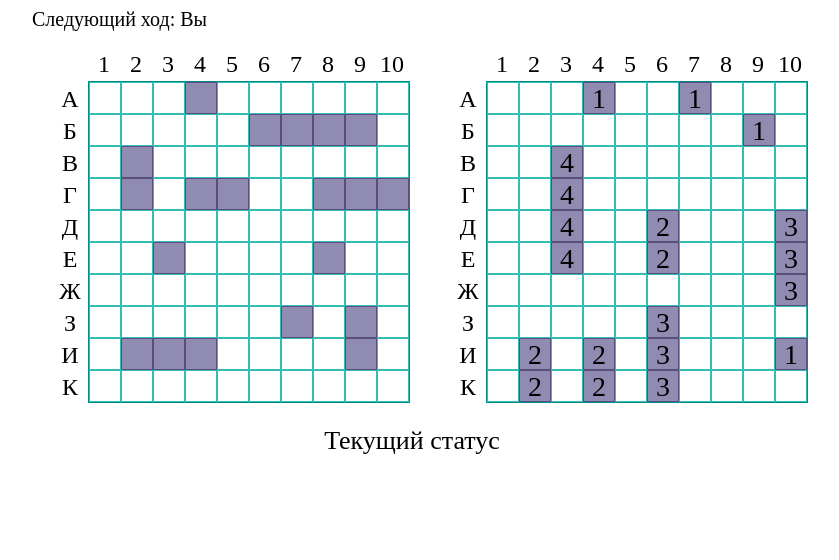
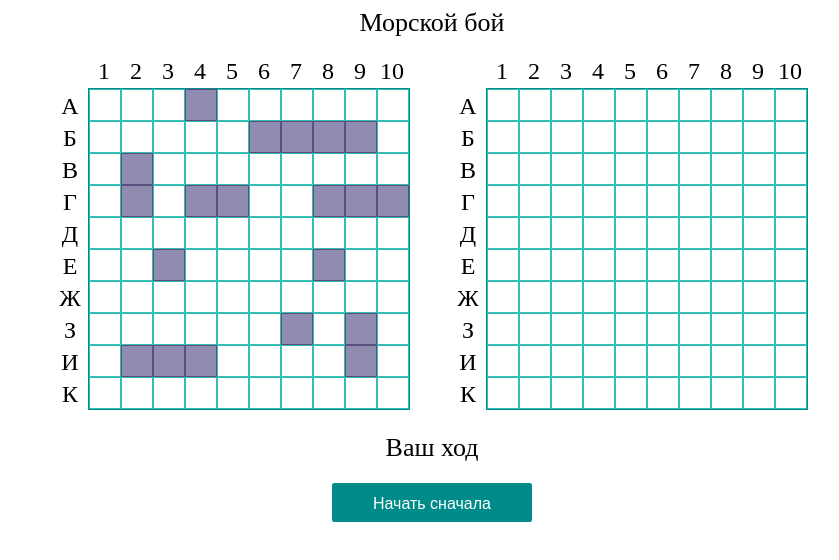
Before and after one commit to AnastasiaSidorenko/Sea_fight, a React (Create React App) app: page / in a window 1280 px wide. Shown: the top 560 px of the page, without its empty margins (208-1047 px from the left). Built offline with nearby package versions, Linux system fonts and the light colour scheme; the HTML template or start-up script is replaced by a standard one.

Commit message:
Game refreshing & score counting

```diff
--- a/src/App.js
+++ b/src/App.js
@@ -6,7 +6,9 @@ class App extends Component {
     constructor(props) {
         super(props);
         this.state = {
-            user: ""
+            user: "",
+            //isStartAgainButtonClicked: false,
+            date: "",
         }
     }
 
@@ -14,9 +16,17 @@ class App extends Component {
         this.setState({ user: name })
     }
 
+    startAgain = () => {
+        //this.setState({ isStartAgainButtonClicked: true })
+        this.setState({ date: this.getDate() })
+    }
+
+    getDate = () => {
+        return Date.now();
+    }
+
     render() {
-        //  if (this.state.user) {
-        return <Game name={this.state.user} />
+        return <Game name={this.state.user} key={this.state.date} startAgainFunction={this.startAgain} />
         /*  }
           else {
 
--- a/src/Components/Game.jsx
+++ b/src/Components/Game.jsx
@@ -8,48 +8,104 @@ export class Game extends React.Component {
             //_userSquares: Array(100).fill(null),
             _userSquares: Array(10).fill(null).map(item => (new Array(10).fill(null))),
             _userShips: Array(10).fill(null).map(item => (new Array(10).fill(null))),
-            userMoves: Array(10).fill(null).map(item => (new Array(10).fill(null))),
+            userHits: Array(4).fill(null),
             //_systemSquares: Array(100).fill(null),
             _systemSquares: Array(10).fill(null).map(item => (new Array(10).fill(null))),
             _systemShips: Array(10).fill(null).map(item => (new Array(10).fill(null))),
-            systemMoves: Array(10).fill(null).map(item => (new Array(10).fill(null))),
+            systemHits: Array(4).fill(null),
+            status: "Ваш ход",
             systemIsNext: true,
-            isGameEnded: false
+            isGameEnded: false,
         };
     }
 
     handleClick(i, j, type) {
         if (type === "system") {
             let squares = this.state._systemSquares.slice();
-            squares[i][j] = "X";
+            if (this.state._systemShips[i][j]) {
+                squares[i][j] = "X";
+                this.setState({ status: "Вы попали. Стреляет компьютер" })
+                this.setPlayerScore("user", i, j);
+            }
+            else {
+                squares[i][j] = "M";
+                this.setState({ status: "Вы промахнулись. Стреляет компьютер" })
+            }
             this.setState({ _systemSquares: squares });
-            console.log("systemBoard")
+
+            this.checkGameResult("user");
+
             setTimeout(() => {
                 this.makeSystemMove(this.state._userSquares.slice());
-            }, 2000);
-            //this.makeSystemMove(this.state._userSquares.slice());
-        }
-        else {
-            console.log("userBoard")
+            }, 1000);
         }
     }
 
     makeSystemMove = (userSquares) => {
-        let x, y;
-        x = this.getRandom(9);
-        y = this.getRandom(9);
-        if (userSquares[x][y]) {
-            return this.makeSystemMove();
+        let i, j;
+        i = this.getRandom(9);
+        j = this.getRandom(9);
+        if (userSquares[i][j]) {
+            return this.makeSystemMove(userSquares);
         }
         else {
-            userSquares[x][y] = "X";
-            this.setState({ _userSquares: userSquares })
+            if (this.state._userShips[i][j]) {
+                this.setState({ status: "Компьютер попал в ваш корабль. Ваш выстрел." })
+                userSquares[i][j] = "X";
+                console.log("systemScore", this.state.systemHits);
+            }
+            else {
+                userSquares[i][j] = "M";
+                this.setState({ status: "Компьютер промахнулся. Ваш выстрел." })
+            }
+            this.setState({ _userSquares: userSquares });
 
-            /*setTimeout(function () {
-                this.setState({ _userSquares: userSquares })
-            }.bind(this), 3000);*/
+            this.checkGameResult("system");
         }
     }
+
+
+    setPlayerScore = (who, i, j) => {
+        let index = this.getIndexByShipType(who, i, j);
+        let score;
+        if (who === "user") {
+            score = "userHits"
+        }
+        else {
+            score = "systemHits"
+        }
+        let array = this.state[score].slice();
+        array[index] += 1;
+        this.setState({ [score]: array })
+    }
+
+    getIndexByShipType = (who, i, j) => {
+        let ships;
+        if (who === "system") {
+            ships = "_systemShips";
+        }
+        else {
+            ships = "_userShips";
+        }
+        let shipType = this.state[ships][i][j];
+        if (shipType === "однопалубник") return 0;
+        if (shipType === "двухпалубник") return 1;
+        if (shipType === "трехпалубник") return 2;
+        if (shipType === "четырехпалубник") return 3;
+    }
+
+    checkGameResult = (who) => {
+        if (who === "user") {
+            if (this.state.userHits[0] === 4 && this.state.userHits[1] === 6 && this.state.userHits[2] === 6 && this.state.userHits[3] === 4) {
+                this.setState({ isGameEnded: true, status: "Поздравляем! Вы победили" })
+            }
+        }
+        else {
+            if (this.state.systemHits[0] === 4 && this.state.systemHits[1] === 6 && this.state.systemHits[2] === 6 && this.state.systemHits[3] === 4) {
+                this.setState({ isGameEnded: true, status: "Вы проиграли." })
+            }
+        }
+    };
 
     /*shipsData = [
         '',  //индекс в массиве означает количество кораблей этого типа
@@ -61,10 +117,10 @@ export class Game extends React.Component {
 
     shipsData = [
         '',  //индекс в массиве означает количество кораблей этого типа
-        [4, '4'], //первый параметр это количество палуб(клеток)
-        [3, '3'],
-        [2, '2'],
-        [1, '1']
+        [4, 'четырехпалубник'], //первый параметр это количество палуб(клеток)
+        [3, 'трехпалубник'],
+        [2, 'двухпалубник'],
+        [1, 'однопалубник']
     ];
 
 
@@ -87,7 +143,7 @@ export class Game extends React.Component {
                 return arr.slice();
             });
         }
-        console.log("shipsArray initialixation", shipsArray)
+        console.log("shipsArray initialization", shipsArray)
 
         for (let i = 1, length = this.shipsData.length; i < length; i++) {
             let decks = this.shipsData[i][0];
@@ -98,10 +154,10 @@ export class Game extends React.Component {
         }
     }
 
-    getRandom(n) {
+    getRandom = (n) => {
         // n - максимальное значение, которое хотим получить
         return Math.floor(Math.random() * (n + 1));
-    }
+    };
 
     getCoordinatesDecks = (decks, shipType, shipsArray, type) => {
         // получаем коэффициенты определяющие направление расположения корабля
@@ -209,35 +265,32 @@ export class Game extends React.Component {
 
     //Array(x).fill(null).map(item =>(new Array(y).fill(null)))
 
-    startAgain = () => {
-
-    }
-
     render() {
-        let status = 'Следующий ход: ' + (this.state.systemIsNext ? 'Вы' : 'Система');
-        let moves;
+        //let status = 'Следующий ход: ' + (this.state.systemIsNext ? 'Вы' : 'Система');
+        //let moves;
         let StartAgain = () => {
-            if (this.state.isGameEnded) {
-                return <button className="submit_button" onClick={this.startAgain}>Начать сначала</button>
-            }
-            else return '';
+            // if (this.state.isGameEnded) {
+            return <button className="submit_button" onClick={this.props.startAgainFunction}>Начать сначала</button>
+            // }
+            // else return '';
         }
 
         return (
             <div className="game">
-                <div className="status">{status}</div>
+                <div className="game-info">Морской бой</div>
                 <div className="game-space">
                     <div className="game-boards">
                         <Board ships={this.state._userShips} squares={this.state._userSquares} type="user" onClick={(i, j) => this.handleClick(i, j, "user")} />
                         <Board ships={this.state._systemShips} squares={this.state._systemSquares} type="system" onClick={(i, j) => this.handleClick(i, j, "system")} />
                     </div>
                     <div className="game-info">
-                        <div>Текущий статус</div>
-                        <ol>{moves}</ol>
+                        <div>{this.state.status}</div>
+                    </div>
+                    <div className="game-info">
+                        <StartAgain />
                     </div>
                 </div>
-                <StartAgain />
-            </div>
+            </div >
         );
     }
 }
--- a/src/Components/Square.jsx
+++ b/src/Components/Square.jsx
@@ -7,25 +7,53 @@ export function Square(props) {
             {props.value}
         </span>
     )*/
-    if (props.type == "user") {
+    if (props.value === "M") {
         return (
-            <span className={props.shipType ? "square square-ship" : "square"} onClick={props.onClick}>
+            <div className={"square"} onClick={props.onClick}>
+                <div className="dot"></div>
+            </div>
+        )
+    }
+    //if (props.type === "user") {
+    //   if (props.value == "X")
+    return (
+        <div className={props.shipType ? props.type === "user" ? "square square-ship" : "square" : "square"} onClick={props.onClick}>
             {props.value}
-            </span>
+        </div >
+    )
+}
+   /* else {
+return (
+<div className={shipType ? "square square-ship" : "square"} onClick={props.onClick}>
+{props.value}
+</div >
+)
+}
+}*/
+/* else {
+     if (props.value === "M") {
+         return (
+             <div className={"square"} onClick={props.onClick}>
+                 <div className="dot"></div>
+             </div>
          )
      }
      else {
          return (
+             <div className={props.shipType ? "square square-ship" : "square"} onClick={props.onClick}>
+                 {props.value ? props.value : props.shipType}
+             </div>
+         )
+     }
+ }*/
+/* return (
      <span className={props.shipType ? "square square-ship" : "square"} onClick={props.onClick}>
          {props.value ? props.value : props.shipType}
      </span>
-        )
-
-    }
+ )*/
 /* return (
      <span className="square" onClick={props.onClick}>
          {props.value ? props.value : props.shipType}
      </span>
  )
  */
-}
--- a/src/index.css
+++ b/src/index.css
@@ -60,6 +60,7 @@
     margin:0;
     /*border-width:.2px;*/
     border: .1px solid rgb(50, 190, 183);
+    color: rgb(179, 10, 10);
 }
 
 .square:hover{
@@ -85,12 +86,18 @@
     text-decoration: none;
     border: none;
     border-radius: 2.5px;
+
+    margin-top:20px;
 }
 
 .red_cross {
     color: red;
 }
 .dot {
-    color: blue;
-    font-weight:bold;
+    display: inline-block;
+    height:10px;
+    width:10px;
+    border-radius: 50%;
+    margin-bottom:4px;
+    background-color: rgb(10, 10, 88);
 }
```
Lines whose indentation alone changed are shown as unchanged.
